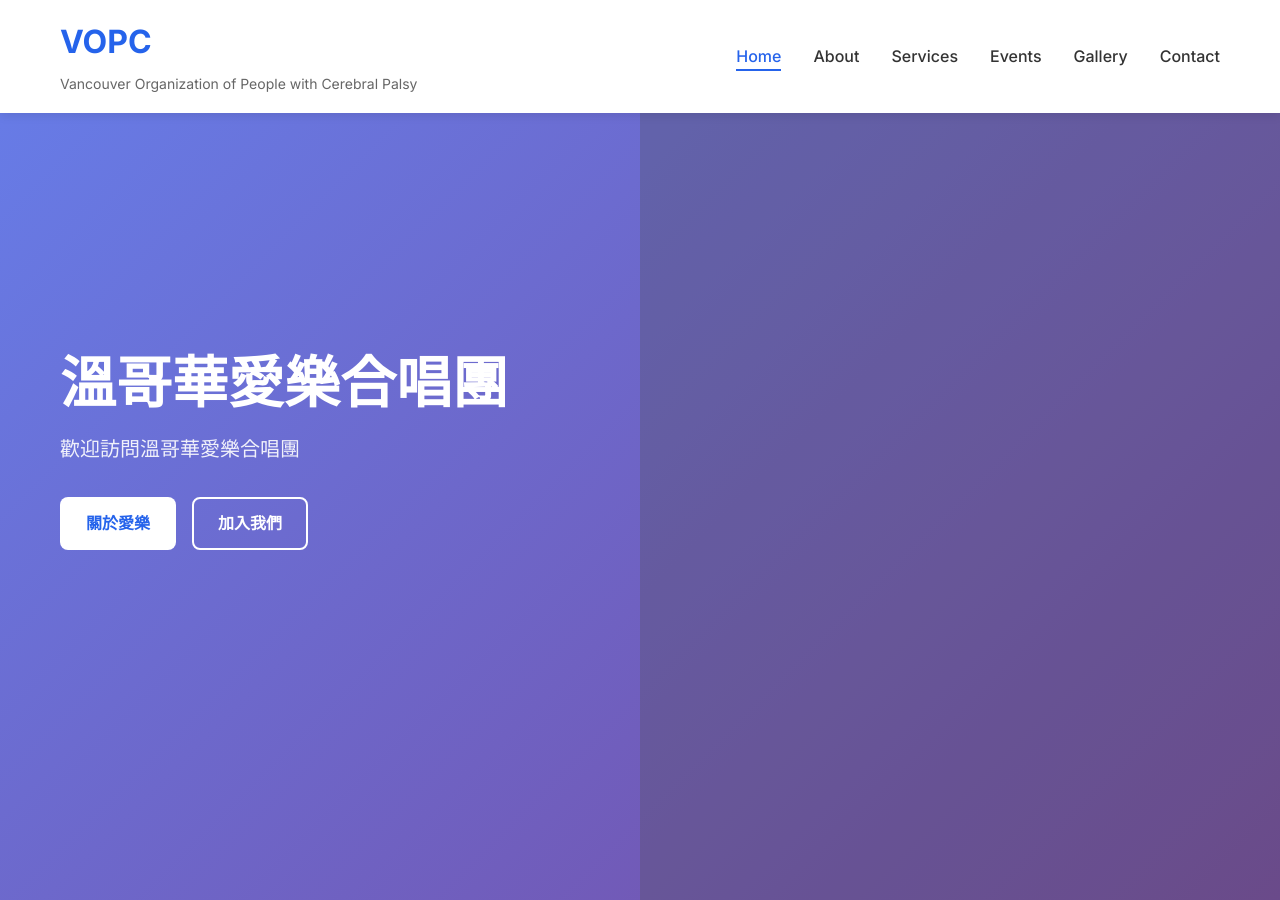
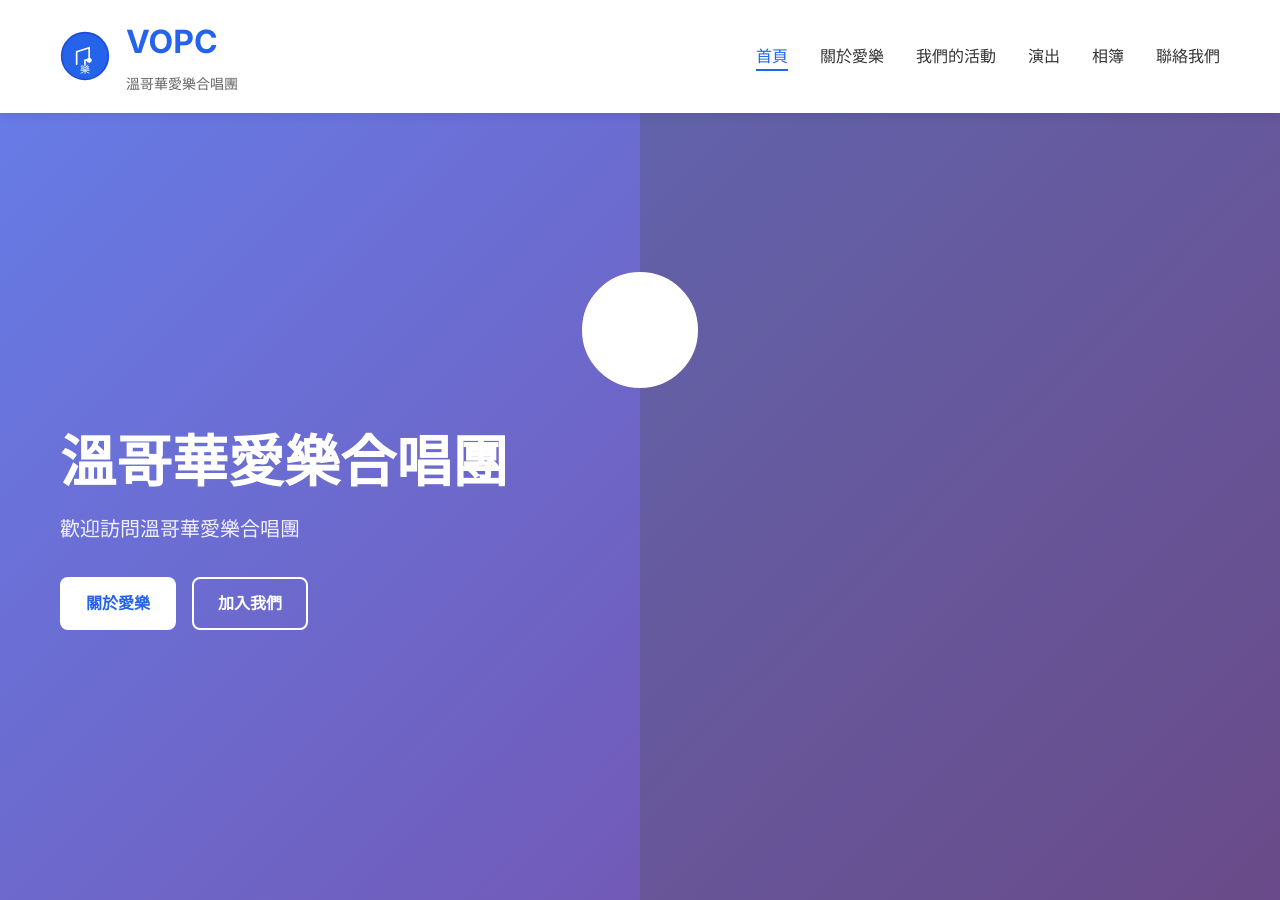
Before and after one commit to vopc/vopc.github.io, a Jekyll site: the page built from index.md, in a window 1280 px wide and 900 px high. Built offline with Jekyll 4.4.1, drawn with Linux system fonts in a browser that asks for light colours; some of the changed text lies outside the part shown.

Commit message:
Add VOPC logo and update navigation to Chinese
- Created custom SVG logo with musical note and Chinese character '樂'
- Added logo to header with proper styling
- Updated navigation menu to Chinese (首頁, 關於愛樂, 我們的活動, 演出, 相簿, 聯絡我們)
- Added hero logo section with larger logo display
- Updated footer content to Chinese
- Added CSS styles for logo positioning and sizing
- Updated page title to reflect Chinese choir name

```diff
--- a/_layouts/default.html
+++ b/_layouts/default.html
@@ -3,7 +3,7 @@
 <head>
     <meta charset="UTF-8">
     <meta name="viewport" content="width=device-width, initial-scale=1.0">
-    <title>{% if page.title %}{{ page.title }} - {% endif %}VOPC - Vancouver Organization of People with Cerebral Palsy</title>
+    <title>{% if page.title %}{{ page.title }} - {% endif %}VOPC - 溫哥華愛樂合唱團</title>
     <link rel="stylesheet" href="{{ '/assets/css/styles.css' | relative_url }}">
     <link href="https://fonts.googleapis.com/css2?family=Inter:wght@300;400;500;600;700&display=swap" rel="stylesheet">
     {% seo %}
@@ -14,17 +14,20 @@
         <div class="container">
             <div class="header-content">
                 <div class="logo">
-                    <h1>VOPC</h1>
-                    <span class="tagline">Vancouver Organization of People with Cerebral Palsy</span>
+                    <img src="{{ '/assets/images/vopc-logo.svg' | relative_url }}" alt="VOPC Logo" class="logo-image">
+                    <div class="logo-text">
+                        <h1>VOPC</h1>
+                        <span class="tagline">溫哥華愛樂合唱團</span>
+                    </div>
                 </div>
                 <nav class="navigation">
                     <ul class="nav-menu">
-                        <li><a href="#home" class="nav-link active">Home</a></li>
-                        <li><a href="#about" class="nav-link">About</a></li>
-                        <li><a href="#services" class="nav-link">Services</a></li>
-                        <li><a href="#events" class="nav-link">Events</a></li>
-                        <li><a href="#gallery" class="nav-link">Gallery</a></li>
-                        <li><a href="#contact" class="nav-link">Contact</a></li>
+                        <li><a href="#home" class="nav-link active">首頁</a></li>
+                        <li><a href="#about" class="nav-link">關於愛樂</a></li>
+                        <li><a href="#services" class="nav-link">我們的活動</a></li>
+                        <li><a href="#events" class="nav-link">演出</a></li>
+                        <li><a href="#gallery" class="nav-link">相簿</a></li>
+                        <li><a href="#contact" class="nav-link">聯絡我們</a></li>
                     </ul>
                     <div class="mobile-menu-toggle">
                         <span></span>
@@ -47,7 +50,7 @@
             <div class="footer-content">
                 <div class="footer-section">
                     <h3>VOPC</h3>
-                    <p>Vancouver Organization of People with Cerebral Palsy</p>
+                    <p>溫哥華愛樂合唱團</p>
                     <div class="social-links">
                         <a href="#" class="social-link">Facebook</a>
                         <a href="#" class="social-link">Twitter</a>
@@ -55,34 +58,34 @@
                     </div>
                 </div>
                 <div class="footer-section">
-                    <h4>Quick Links</h4>
+                    <h4>快速連結</h4>
                     <ul>
-                        <li><a href="#about">About Us</a></li>
-                        <li><a href="#services">Services</a></li>
-                        <li><a href="#events">Events</a></li>
-                        <li><a href="#contact">Contact</a></li>
+                        <li><a href="#about">關於愛樂</a></li>
+                        <li><a href="#services">我們的活動</a></li>
+                        <li><a href="#events">演出</a></li>
+                        <li><a href="#contact">聯絡我們</a></li>
                     </ul>
                 </div>
                 <div class="footer-section">
-                    <h4>Resources</h4>
+                    <h4>合唱團資訊</h4>
                     <ul>
-                        <li><a href="#">Support Groups</a></li>
-                        <li><a href="#">Educational Materials</a></li>
-                        <li><a href="#">Healthcare Resources</a></li>
-                        <li><a href="#">Accessibility Guide</a></li>
+                        <li><a href="#">練唱時間</a></li>
+                        <li><a href="#">試音資訊</a></li>
+                        <li><a href="#">演出曲目</a></li>
+                        <li><a href="#">團員招募</a></li>
                     </ul>
                 </div>
                 <div class="footer-section">
-                    <h4>Newsletter</h4>
-                    <p>Subscribe to our newsletter for updates and events.</p>
+                    <h4>電子報</h4>
+                    <p>訂閱我們的電子報以獲取最新消息和活動資訊。</p>
                     <div class="newsletter-form">
-                        <input type="email" placeholder="Your email">
-                        <button type="submit">Subscribe</button>
+                        <input type="email" placeholder="您的電子郵件">
+                        <button type="submit">訂閱</button>
                     </div>
                 </div>
             </div>
             <div class="footer-bottom">
-                <p>&copy; {{ 'now' | date: "%Y" }} VOPC - Vancouver Organization of People with Cerebral Palsy. All rights reserved.</p>
+                <p>&copy; {{ 'now' | date: "%Y" }} VOPC - 溫哥華愛樂合唱團. All rights reserved.</p>
             </div>
         </div>
     </footer>
--- a/assets/css/styles.css
+++ b/assets/css/styles.css
@@ -36,7 +36,19 @@ body {
     padding: 1rem 0;
 }
 
-.logo h1 {
+.logo {
+    display: flex;
+    align-items: center;
+    gap: 1rem;
+}
+
+.logo-image {
+    width: 50px;
+    height: 50px;
+    flex-shrink: 0;
+}
+
+.logo-text h1 {
     font-size: 2rem;
     font-weight: 700;
     color: #2563eb;
@@ -130,6 +142,17 @@ body {
 .hero-buttons {
     display: flex;
     gap: 1rem;
+}
+
+.hero-logo {
+    margin-bottom: 2rem;
+    text-align: center;
+}
+
+.hero-logo-image {
+    width: 120px;
+    height: 120px;
+    filter: brightness(0) invert(1);
 }
 
 .btn {
--- a/index.md
+++ b/index.md
@@ -7,6 +7,9 @@ title: Home
 <section id="home" class="hero">
     <div class="hero-content">
         <div class="container">
+            <div class="hero-logo">
+                <img src="{{ '/assets/images/vopc-logo.svg' | relative_url }}" alt="VOPC Logo" class="hero-logo-image">
+            </div>
             <h2 class="hero-title">溫哥華愛樂合唱團</h2>
             <p class="hero-subtitle">歡迎訪問溫哥華愛樂合唱團</p>
             <div class="hero-buttons">
```
Also changed, not shown: assets/images/vopc-logo.svg (added).
